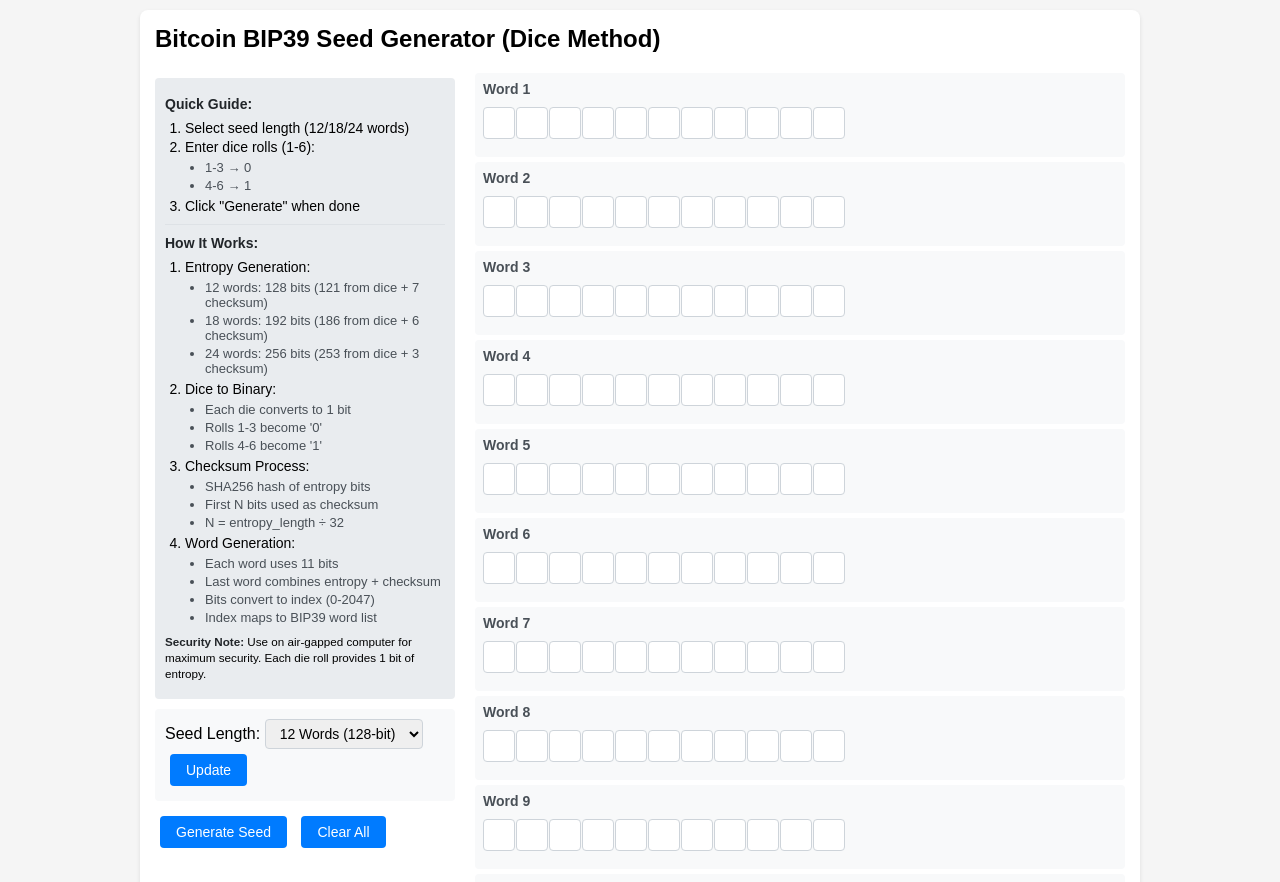
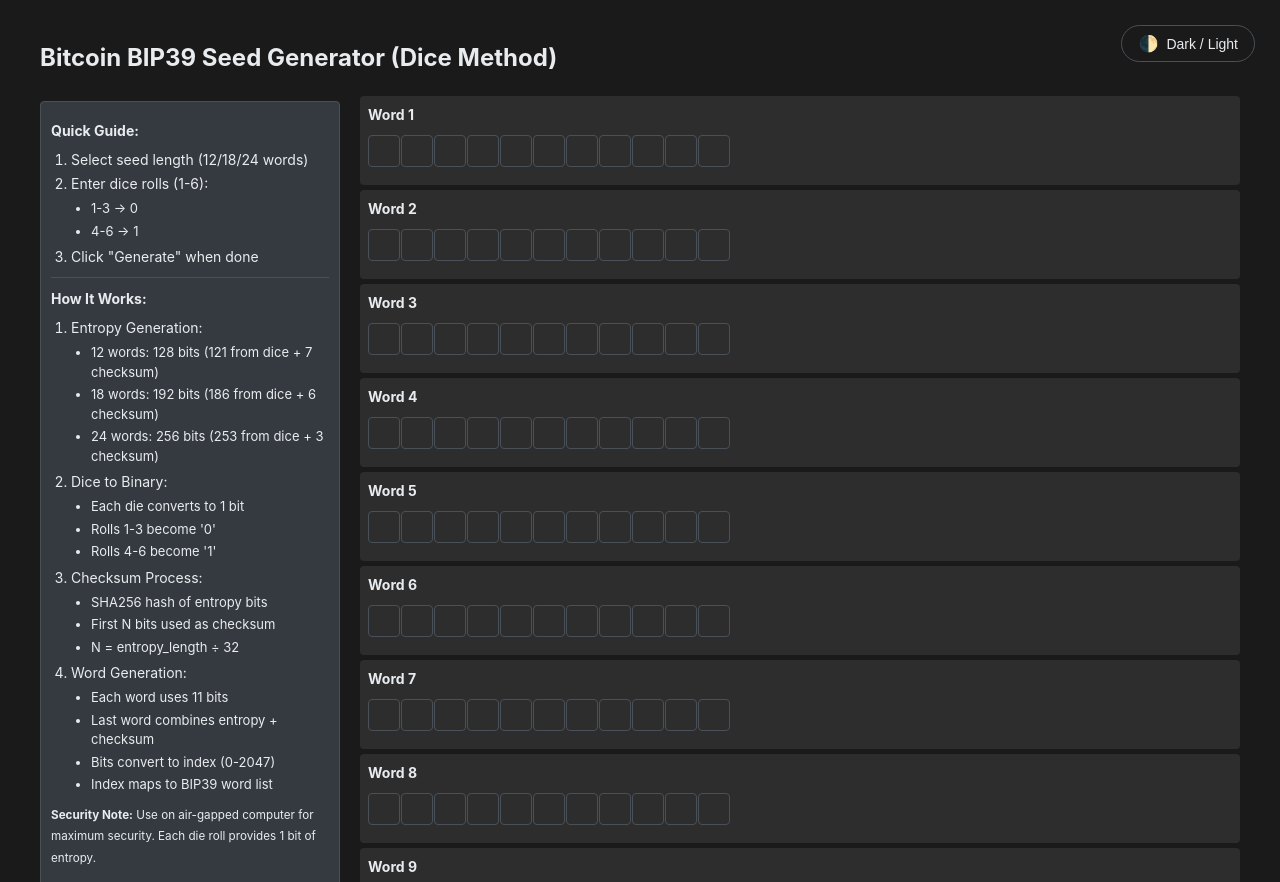
Before and after one commit to seedfourtytwo/DiceToSeed, a plain HTML site: page index.html in a window 1280 px wide. Shown: the top 882 px of the page. Drawn offline with Linux system fonts and the light colour scheme.

Commit message:
Initial commit: Bitcoin BIP39 Seed Generator with dice entropy and dark mode

```diff
--- a/index.html
+++ b/index.html
@@ -5,18 +5,71 @@
     <meta name="viewport" content="width=device-width, initial-scale=1.0">
     <title>Bitcoin BIP39 Seed Generator (Dice Method)</title>
     <style>
+        :root {
+            --bg-color: #ffffff;
+            --text-color: #212529;
+            --secondary-text: #495057;
+            --border-color: #dee2e6;
+            --input-bg: #ffffff;
+            --box-bg: #f8f9fa;
+            --info-bg: #e9ecef;
+            --success-color: #28a745;
+            --error-color: #dc3545;
+            --link-color: #0066cc;
+        }
+
+        [data-theme="dark"] {
+            --bg-color: #1a1a1a;
+            --text-color: #e9ecef;
+            --secondary-text: #adb5bd;
+            --border-color: #495057;
+            --input-bg: #2d2d2d;
+            --box-bg: #2d2d2d;
+            --info-bg: #343a40;
+            --success-color: #2ea043;
+            --error-color: #f85149;
+            --link-color: #58a6ff;
+        }
+
         body {
-            font-family: Arial, sans-serif;
-            max-width: 1000px;
+            font-family: -apple-system, BlinkMacSystemFont, "Segoe UI", Roboto, "Helvetica Neue", Arial, sans-serif;
+            line-height: 1.5;
+            margin: 0;
+            padding: 20px;
+            background-color: var(--bg-color);
+            color: var(--text-color);
+            transition: background-color 0.3s ease, color 0.3s ease;
+        }
+
+        .theme-toggle {
+            position: fixed;
+            top: 20px;
+            right: 20px;
+            background: none;
+            border: 1px solid var(--border-color);
+            padding: 8px 16px;
+            border-radius: 20px;
+            cursor: pointer;
+            font-size: 14px;
+            display: flex;
+            align-items: center;
+            gap: 8px;
+            color: var(--text-color);
+            transition: all 0.3s ease;
+        }
+
+        .theme-toggle:hover {
+            background-color: var(--info-bg);
+        }
+
+        .theme-toggle .icon {
+            font-size: 16px;
+        }
+
+        .container {
+            max-width: 1200px;
             margin: 0 auto;
-            padding: 10px;
-            background-color: #f5f5f5;
-        }
-        .container {
-            background-color: white;
-            padding: 15px;
-            border-radius: 8px;
-            box-shadow: 0 2px 4px rgba(0,0,0,0.1);
+            padding: 20px;
         }
         .main-content {
             display: flex;
@@ -44,9 +97,11 @@
             text-align: center;
             font-size: 16px;
             -moz-appearance: textfield;
-            border: 1px solid #ced4da;
+            border: 1px solid var(--border-color);
             border-radius: 4px;
             padding: 0;
+            background-color: var(--input-bg);
+            color: var(--text-color);
         }
         .dice-input::-webkit-outer-spin-button,
         .dice-input::-webkit-inner-spin-button {
@@ -56,22 +111,22 @@
         .word-row {
             margin: 5px 0;
             padding: 8px;
-            background-color: #f8f9fa;
+            background-color: var(--box-bg);
             border-radius: 4px;
         }
         .word-row h3 {
             margin: 0 0 5px 0;
             font-size: 14px;
-            color: #495057;
+            color: var(--text-color);
         }
         .binary-display, .decimal-display, .word-display {
             font-family: monospace;
             font-size: 12px;
             margin: 2px 0;
         }
-        .decimal-display { color: #0066cc; }
+        .decimal-display { color: var(--link-color); }
         .word-display {
-            color: #28a745;
+            color: var(--success-color);
             font-weight: bold;
             font-size: 14px;
         }
@@ -89,20 +144,21 @@
             background-color: #0056b3;
         }
         .error {
-            color: #dc3545;
+            color: var(--error-color);
             margin: 10px 0;
             font-size: 14px;
         }
         .success {
-            color: #28a745;
+            color: var(--success-color);
             margin: 10px 0;
         }
         .info-box {
-            background-color: #e9ecef;
+            background-color: var(--info-bg);
             padding: 10px;
             border-radius: 4px;
             margin: 10px 0;
             font-size: 14px;
+            border: 1px solid var(--border-color);
         }
         .info-box ul, .info-box ol {
             margin: 5px 0;
@@ -114,15 +170,15 @@
         .info-box ul li {
             list-style-type: disc;
             font-size: 13px;
-            color: #495057;
+            color: var(--text-color);
         }
         .info-box hr {
             margin: 10px 0;
             border: none;
-            border-top: 1px solid #dee2e6;
+            border-top: 1px solid var(--border-color);
         }
         .info-box strong {
-            color: #212529;
+            color: var(--text-color);
         }
         .info-box p {
             margin: 8px 0;
@@ -130,14 +186,14 @@
         .seed-length-selector {
             margin: 10px 0;
             padding: 10px;
-            background-color: #f8f9fa;
+            background-color: var(--box-bg);
             border-radius: 4px;
         }
         .seed-length-selector select {
             padding: 5px 10px;
             font-size: 14px;
             border-radius: 4px;
-            border: 1px solid #ced4da;
+            border: 1px solid var(--border-color);
         }
         .controls {
             margin: 10px 0;
@@ -151,20 +207,23 @@
             margin-top: 5px;
             font-family: monospace;
             padding: 5px;
-            border: 1px solid #ced4da;
+            border: 1px solid var(--border-color);
             border-radius: 4px;
             resize: none;
+            background-color: var(--input-bg);
+            color: var(--text-color);
         }
         .calculation-box {
-            background-color: #f8f9fa;
+            background-color: var(--box-bg);
             padding: 15px;
             border-radius: 4px;
             margin-top: 15px;
-            border: 1px solid #dee2e6;
+            border: 1px solid var(--border-color);
+            color: var(--text-color);
         }
         .calculation-box h4 {
             margin: 0 0 10px 0;
-            color: #212529;
+            color: var(--text-color);
             font-size: 14px;
         }
         .calc-step {
@@ -172,42 +231,37 @@
             font-size: 13px;
         }
         .calc-step strong {
-            color: #495057;
+            color: var(--text-color);
         }
         .monospace-text {
             font-family: monospace;
-            background-color: #e9ecef;
+            background-color: var(--info-bg);
             padding: 4px 8px;
             border-radius: 3px;
             margin: 4px 0;
             word-break: break-all;
             font-size: 12px;
-            color: #0066cc;
-        }
-        .result-box textarea {
-            width: 100%;
-            height: 50px;
-            margin: 5px 0;
-            font-family: monospace;
-            padding: 5px;
-            border: 1px solid #ced4da;
-            border-radius: 4px;
-            resize: none;
-            background-color: #fff;
+            color: var(--link-color);
+            border: 1px solid var(--border-color);
         }
         .verification-result.valid .monospace-text {
-            color: #28a745;
+            color: var(--success-color);
             background-color: #d4edda;
             border: 1px solid #c3e6cb;
         }
         .verification-result.invalid .monospace-text {
-            color: #dc3545;
+            color: var(--error-color);
             background-color: #f8d7da;
             border: 1px solid #f5c6cb;
         }
     </style>
 </head>
 <body>
+    <button class="theme-toggle" onclick="toggleTheme()">
+        <span class="icon">🌓</span>
+        <span class="text">Dark / Light</span>
+    </button>
+
     <div class="container">
         <h1>Bitcoin BIP39 Seed Generator (Dice Method)</h1>
         <div class="main-content">
@@ -224,7 +278,7 @@
                         </li>
                         <li>Click "Generate" when done</li>
                     </ol>
-                    <hr style="border: none; border-top: 1px solid #dee2e6; margin: 10px 0;">
+                    <hr style="border: none; border-top: 1px solid var(--border-color); margin: 10px 0;">
                     <p><strong>How It Works:</strong></p>
                     <ol>
                         <li>Entropy Generation:
@@ -580,6 +634,22 @@
             `;
         }
 
+        function toggleTheme() {
+            const body = document.documentElement;
+            const currentTheme = body.getAttribute('data-theme');
+            const newTheme = currentTheme === 'dark' ? 'light' : 'dark';
+            body.setAttribute('data-theme', newTheme);
+            localStorage.setItem('theme', newTheme);
+
+            // Update button text based on current theme
+            const toggleText = document.querySelector('.theme-toggle .text');
+            toggleText.textContent = 'Dark / Light';
+        }
+
+        // Initialize theme from localStorage, default to dark
+        const savedTheme = localStorage.getItem('theme') || 'dark';
+        document.documentElement.setAttribute('data-theme', savedTheme);
+
         // Initialize the page
         createDiceInputs();
     </script>
```
